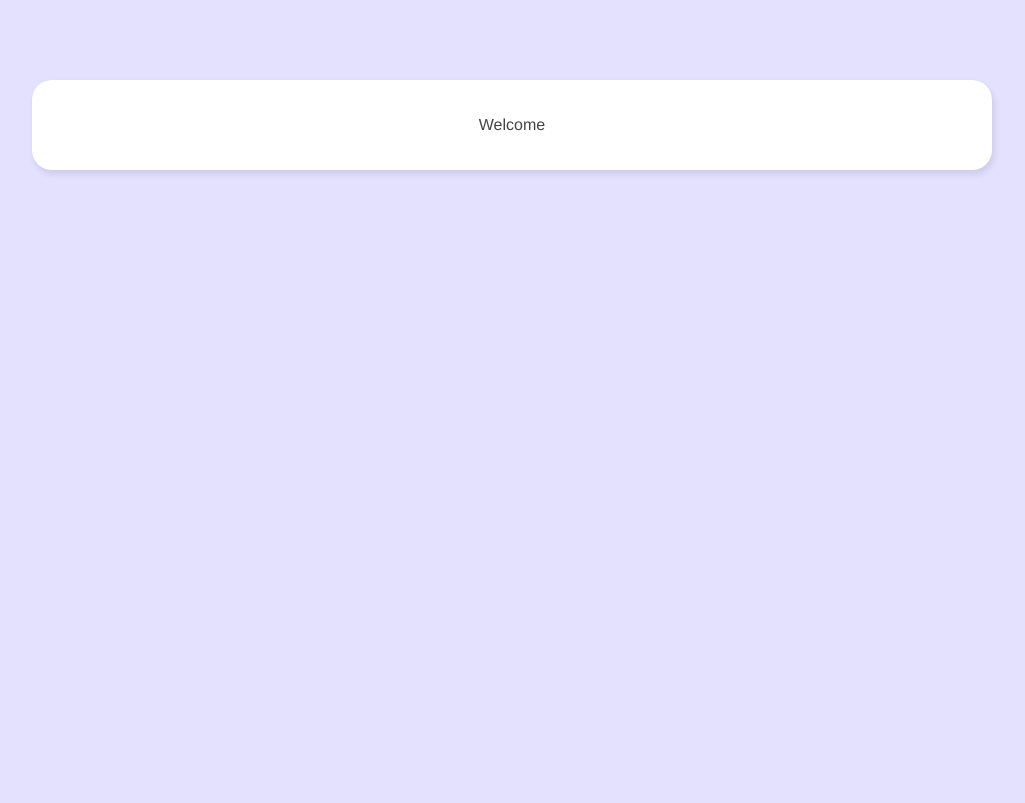
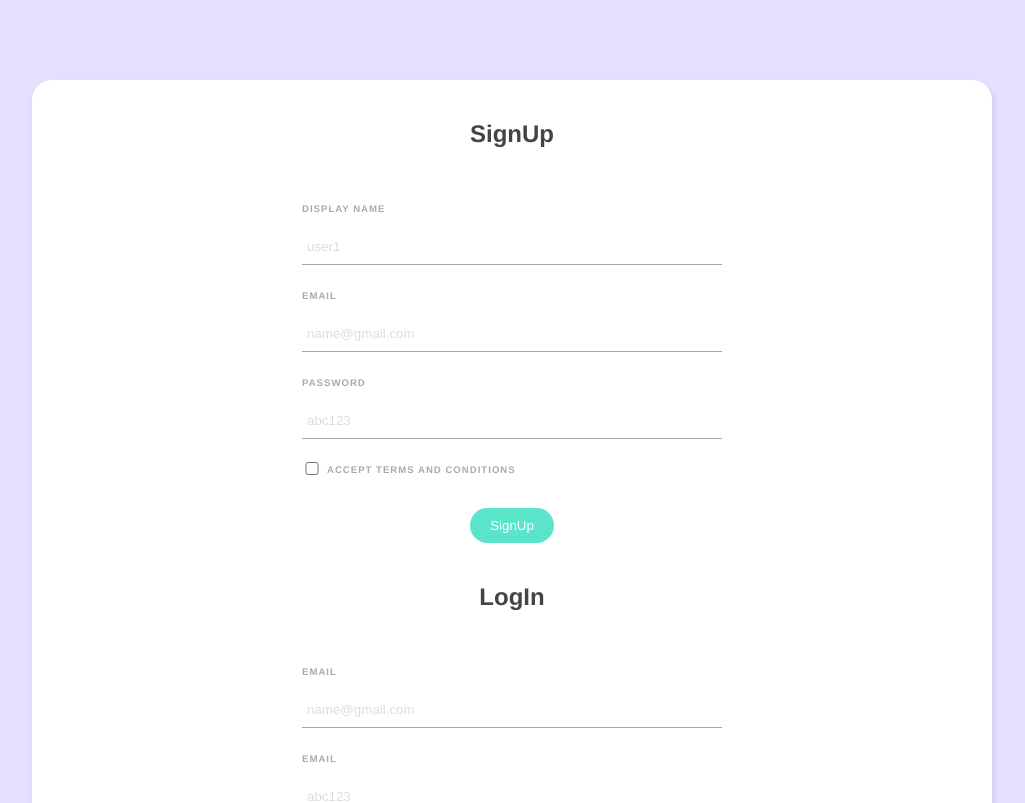
Before and after one commit to fisheeesh/chatty, a Vue app: page / in a window 1280 px wide. Shown: the top 803 px of the page, without its empty margins (128-1153 px from the left). Built offline with nearby package versions, Linux system fonts and the light colour scheme.

Commit message:
design signup form and login form

```diff
--- a/src/assets/global.css
+++ b/src/assets/global.css
@@ -22,4 +22,10 @@ button{
     border: none;
     border-radius: 20px;
     padding: 10px 20px;
+    transition: background 0.5s;
 }
+button:hover{
+    cursor: pointer;
+    background: #29caad;
+
+}
--- /dev/null
+++ b/src/components/Login.vue
@@ -0,0 +1,33 @@
+<template>
+    <h2>LogIn</h2>
+    <form @submit.prevent="logIn">
+        <label>Email</label>
+        <input type="email" placeholder="name@gmail.com" v-model="email">
+        <label>Email</label>
+        <input type="password" placeholder="abc123" v-model="password">
+        <div class="align">
+            <button>LogIn</button>
+        </div>
+
+    </form>
+</template>
+
+<script>
+import { ref } from 'vue';
+
+export default {
+    setup() {
+        let email = ref('')
+        let password = ref('')
+
+        let logIn = () => {
+            console.log(displayName.value, email.value, password.value)
+        }
+
+
+        return { email, password, logIn }
+    }
+}
+</script>
+
+<style></style>
--- /dev/null
+++ b/src/components/SignUp.vue
@@ -0,0 +1,40 @@
+<template>
+    <h2>SignUp</h2>
+    <form @submit.prevent="signUp">
+        <label>Display Name</label>
+        <input type="text" placeholder="user1" v-model="displayName">
+        <label>Email</label>
+        <input type="email" placeholder="name@gmail.com" v-model="email">
+        <label>Password</label>
+        <input type="password" placeholder="abc123" v-model="password">
+        <div>
+            <input type="checkbox" v-model="accept">
+            <label>Accept terms and Conditions</label>
+        </div>
+        <div class="align">
+            <button>SignUp</button>
+        </div>
+    </form>
+</template>
+
+<script>
+import { ref } from 'vue';
+
+export default {
+    setup() {
+        let displayName = ref('')
+        let email = ref('')
+        let password = ref('')
+        let accept = ref(false)
+
+        let signUp = () =>{
+            console.log(displayName.value, email.value, password.value)
+        }
+
+
+        return { displayName, email, password, signUp , accept }
+    }
+}
+</script>
+
+<style></style>
--- a/src/views/Welcome.vue
+++ b/src/views/Welcome.vue
@@ -1,11 +1,16 @@
 <template>
   <div class="welcome container">
-    <p>Welcome</p>
+    <SignUp></SignUp>
+    <Login></Login>
   </div>
 </template>
 
 <script>
+import Login from '../components/Login'
+import SignUp from '../components/SignUp'
 export default {
+  components: {
+    Login, SignUp },
 
 }
 </script>
@@ -15,4 +20,48 @@ export default {
     text-align: center;
     padding: 20px 0;
 }
+.welcome form{
+  max-width: 420px;
+  /* background: red; */
+  padding: 20px;
+  text-align: left;
+  margin: 0px auto;
+}
+.welcome form label{
+  display: inline-block;
+  text-transform: uppercase;
+  letter-spacing: 1px;
+  font-weight: bolder;
+  font-size: 0.6rem;
+  color: #aaa;
+  margin: 15px 0 5px 0;
+}
+.welcome form input[type="checkbox"]{
+  display: inline-block;
+  width: 20px;
+  position: relative;
+  top: 2.5px;
+  margin-right: 5px;
+}
+.welcome form input{
+  display: block;
+  border: none;
+  padding: 10px 5px;
+  width: 100%;
+  border-bottom: 1px solid #aaa;
+  box-sizing: border-box;
+  margin: 10px 0;
+  transition: border-bottom 0.5s;
+}
+.welcome form input:focus{
+  outline: none;
+  border-bottom: 1px solid #222;
+}
+.welcome form input::placeholder{
+  color: #ddd;
+}
+.welcome form .align{
+  text-align: center;
+  margin-top: 25px;
+}
 </style>
```
